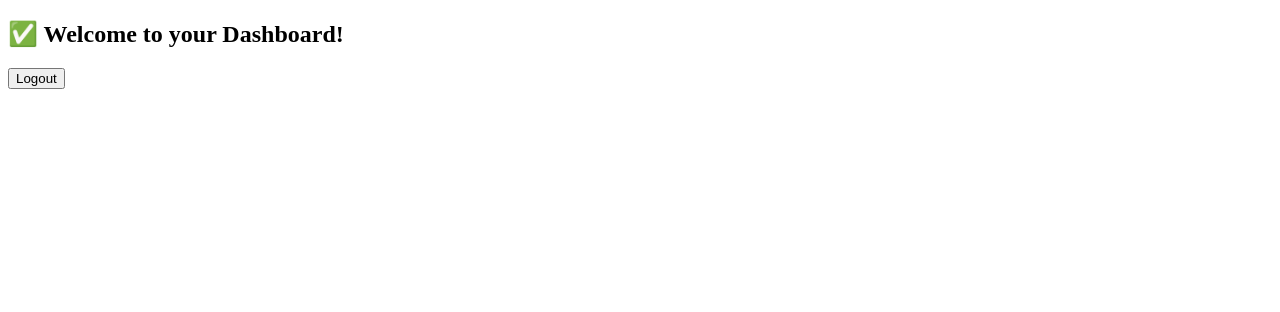
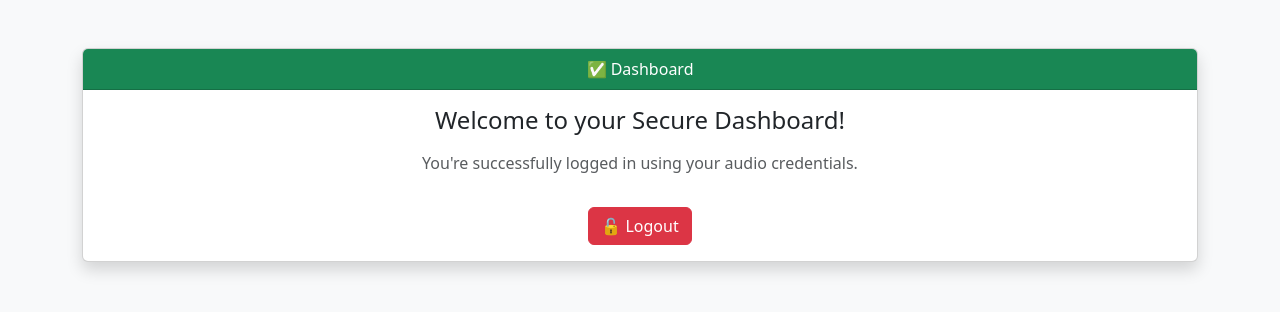
Before and after one commit to Anupam2090/Voice-Based-Password-Generator, a Flask app: page /dashboard in a window 1280 px wide. Shown: the top 312 px of the page. Run offline with Flask 3, Linux system fonts and the light colour scheme; the visitor is signed in with stand-in values (Sample User, id 1).

Commit message:
logout page update

```diff
--- a/templates/dashboard.html
+++ b/templates/dashboard.html
@@ -1,15 +1,35 @@
 <!DOCTYPE html>
-<html>
+<html lang="en">
 
 <head>
+    <meta charset="UTF-8">
     <title>Dashboard</title>
+    <!-- Bootstrap 5 CDN -->
+    <link href="https://cdn.jsdelivr.net/npm/bootstrap@5.3.0/dist/css/bootstrap.min.css" rel="stylesheet">
 </head>
 
-<body>
-    <h2>✅ Welcome to your Dashboard!</h2>
-    <form action="/logout">
-        <button type="submit">Logout</button>
-    </form>
+<body class="bg-light">
+
+    <div class="container mt-5">
+        <div class="card shadow text-center">
+            <div class="card-header bg-success text-white">
+                ✅ Dashboard
+            </div>
+            <div class="card-body">
+                <h4 class="card-title mb-3">Welcome to your Secure Dashboard!</h4>
+                <p class="card-text text-muted">You're successfully logged in using your audio credentials.</p>
+
+                <!-- Logout Form -->
+                <form action="/logout" method="get">
+                    <button type="submit" class="btn btn-danger mt-3">🔓 Logout</button>
+                </form>
+            </div>
+        </div>
+    </div>
+
+    <!-- Bootstrap JS (optional for alerts/buttons) -->
+    <script src="https://cdn.jsdelivr.net/npm/bootstrap@5.3.0/dist/js/bootstrap.bundle.min.js"></script>
+
 </body>
 
 </html>
```
Also changed, not shown: README.md.
